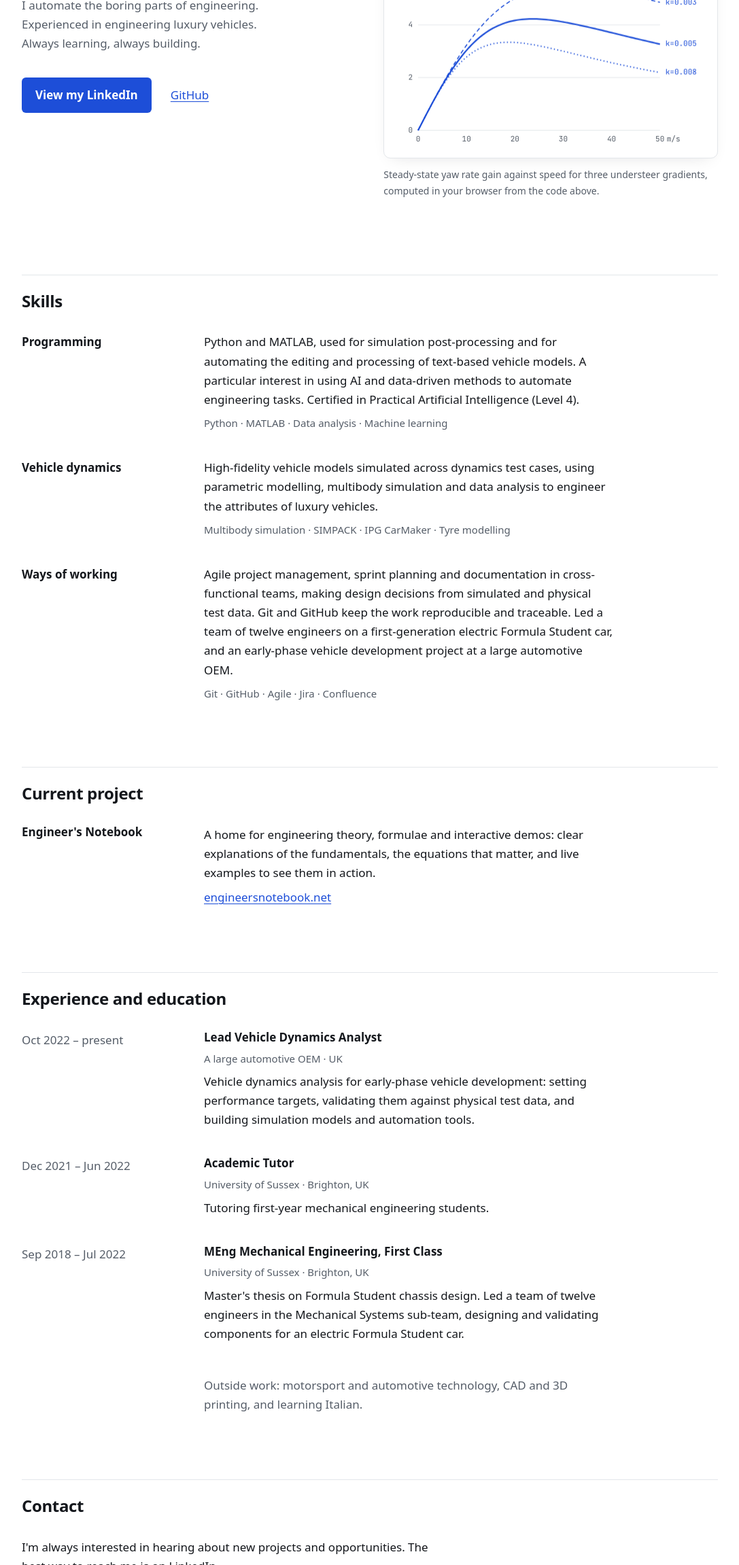
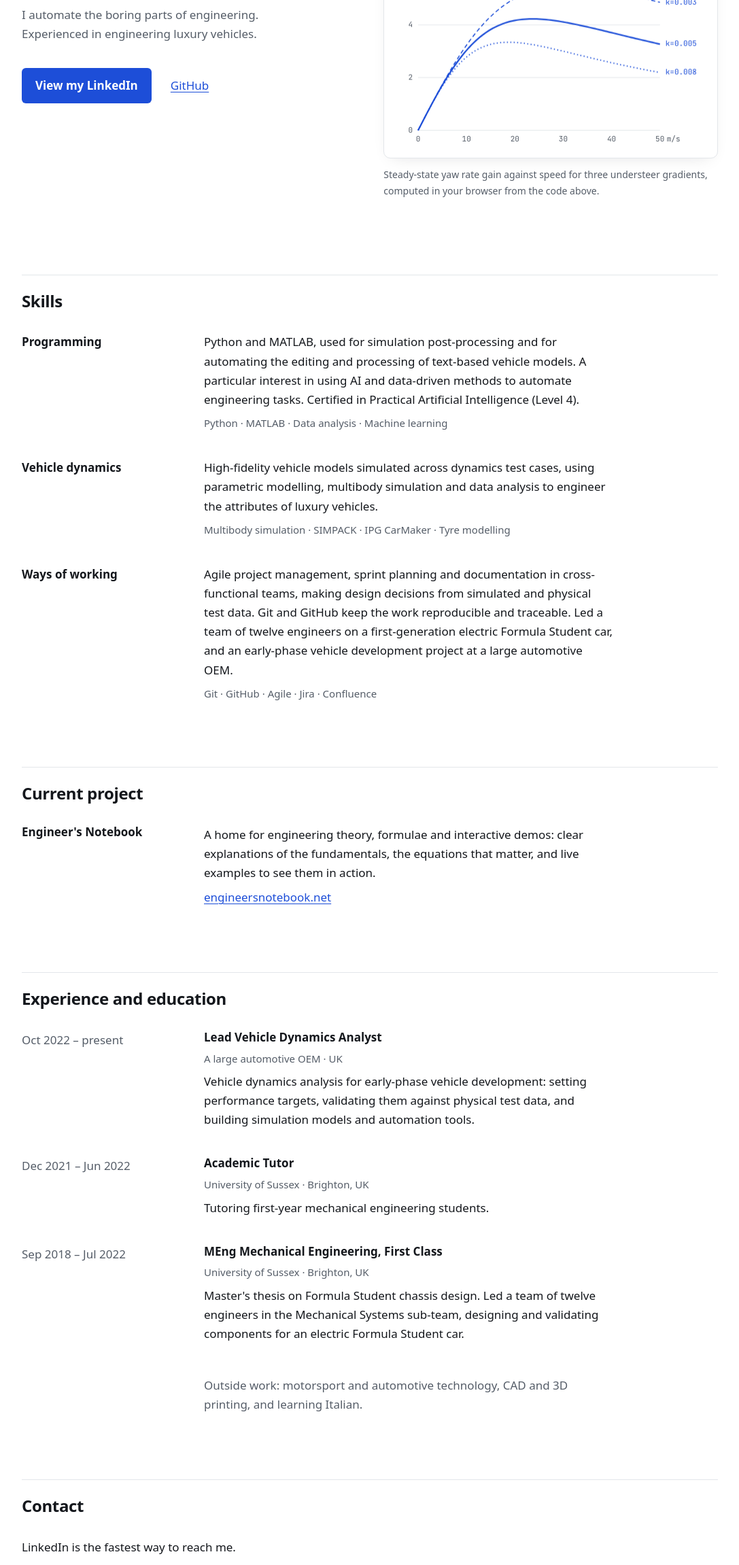
Before and after one commit to massmontagna/massmontagna.github.io, a plain HTML site: page index.html in a window 1280 px wide. Shown: the part 498-2800 px from the top of the page at 68% size, without its empty margins (96-1183 px from the left). Drawn offline with Linux system fonts and the light colour scheme.

Commit message:
Tighten hero bio and contact copy
Co-Authored-By: Claude Opus 5.5 <noreply@anthropic.com>

```diff
--- a/index.html
+++ b/index.html
@@ -48,7 +48,7 @@
 			<div class="hero__text">
 				<h1>Massimo Montagna</h1>
 				<p class="hero__role">Mechanical Engineer / Software Developer</p>
-				<p class="hero__bio">I automate the boring parts of engineering.<br>Experienced in engineering luxury vehicles.<br>Always learning, always building.</p>
+				<p class="hero__bio">I automate the boring parts of engineering.<br>Experienced in engineering luxury vehicles.</p>
 				<p class="hero__actions">
 					<a class="btn" href="https://linkedin.com/in/mcmontagna" target="_blank" rel="noopener">View my LinkedIn</a>
 					<a href="https://github.com/massmontagna" target="_blank" rel="noopener">GitHub</a>
@@ -146,7 +146,7 @@ v = np.linspace(<span class="tn">0</span>, <span class="tn">50</span>, <span cla
 		<section class="container section" id="contact">
 			<h2>Contact</h2>
 			<div class="contact">
-				<p>I'm always interested in hearing about new projects and opportunities. The best way to reach me is on LinkedIn.</p>
+				<p>LinkedIn is the fastest way to reach me.</p>
 				<p class="hero__actions">
 					<a class="btn" href="https://linkedin.com/in/mcmontagna" target="_blank" rel="noopener">Message me on LinkedIn</a>
 					<a href="https://github.com/massmontagna" target="_blank" rel="noopener">GitHub</a>
```
